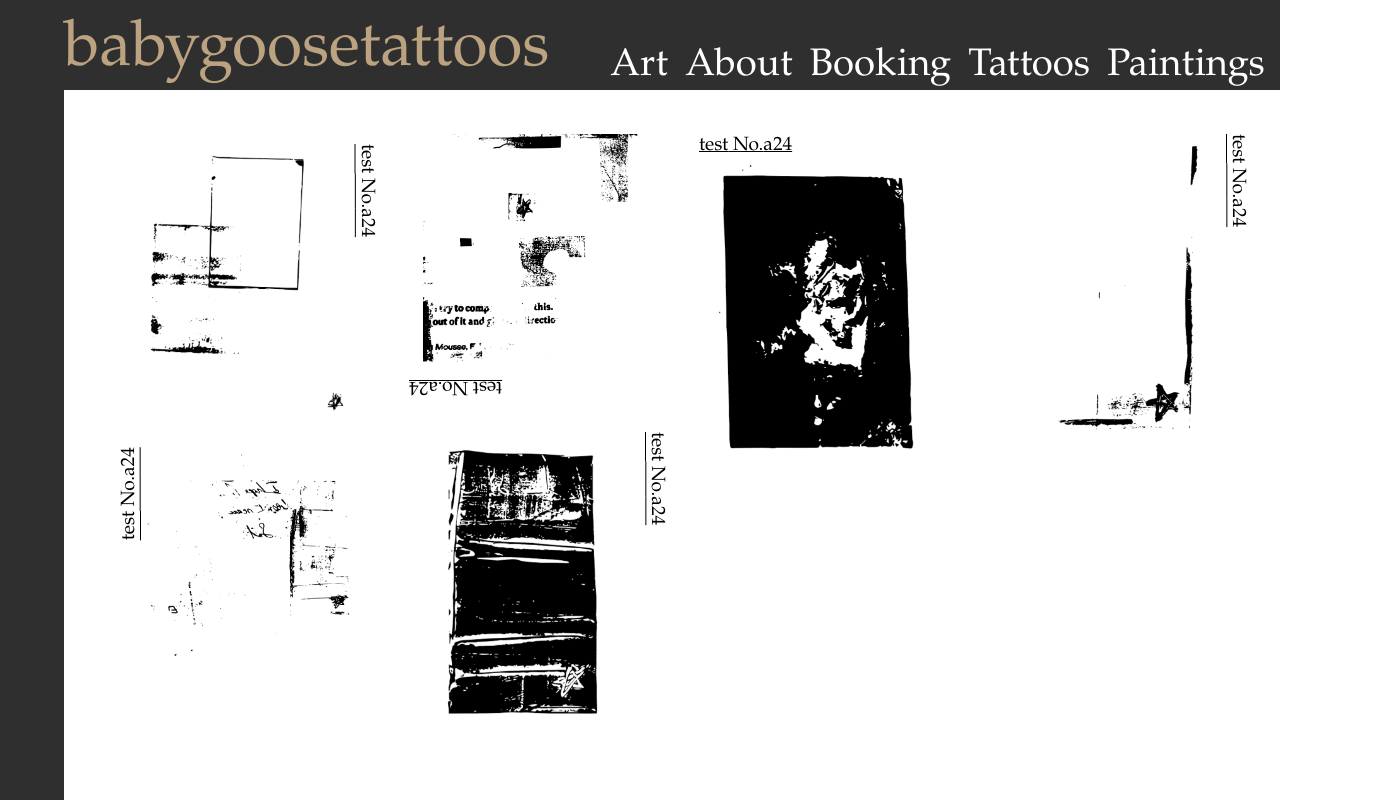
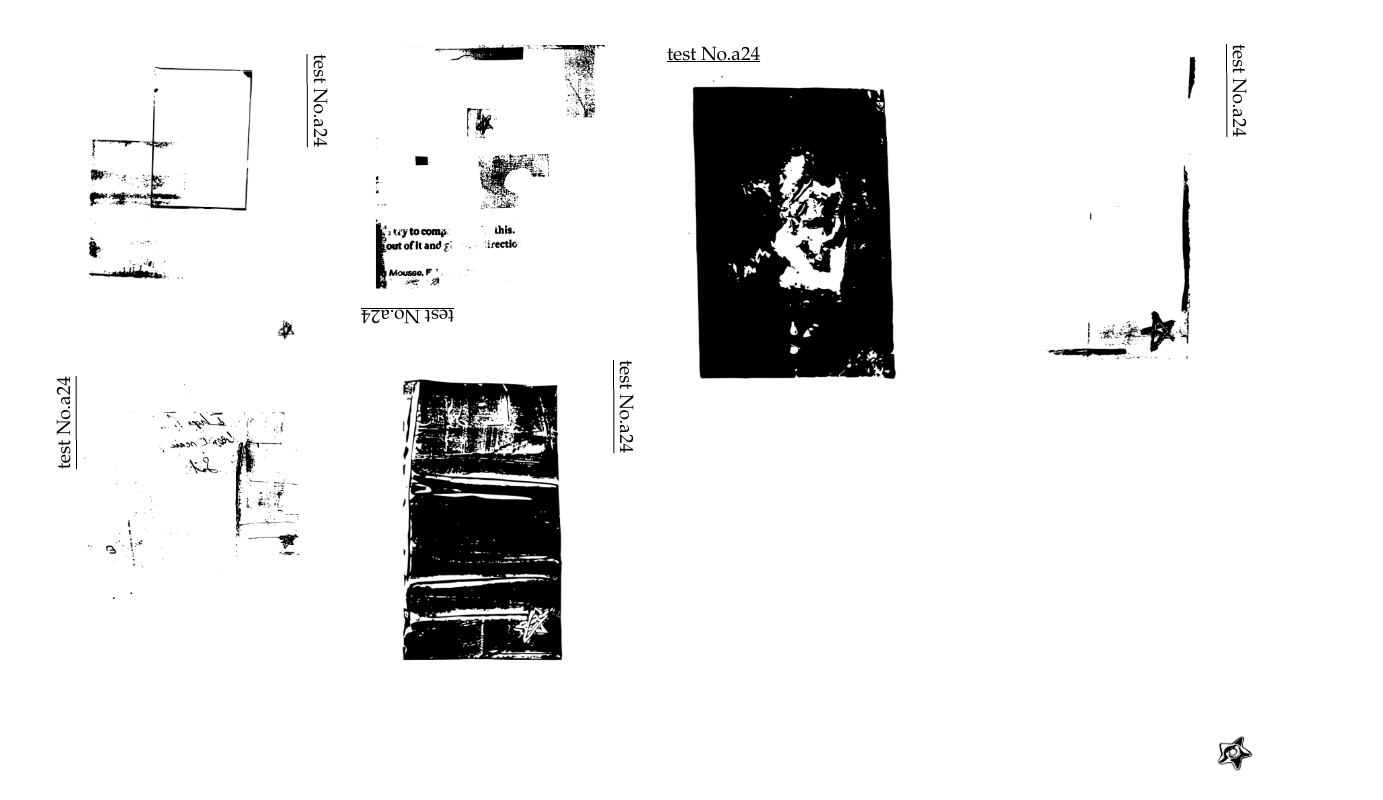
Before and after one commit to babygoosetattoos/babygoosetattoos.github.io, a React (Vite) app: page / in a window 1280 px wide. Shown: the whole page, 1383 px wide, since content can reach past the window. Built offline with nearby package versions, Linux system fonts and the light colour scheme.

Commit message:
changed nav bar as per julia's suggestions

```diff
--- a/src/App.tsx
+++ b/src/App.tsx
@@ -28,58 +28,13 @@ const PageContainer = styled.div`
   z-index: 0;
 `;
 
-const NavBar = styled.div`
-  position: absolute;
-  top: 0;
-  left: 5vw;
-  width: 95vw;
-  display: flex;
-  flex-direction: row;
-  padding: 1vw 0 1vw 0;
-`;
-
-const Home = styled.h1`
-  margin: 0;
-  font-weight: 400;
-  font-size: 5vw;
-  text-decoration: none;
-  color: #bba280;
-  user-select: none;
-  &:hover {
-    cursor: pointer;
-    text-decoration: underline;
-  }
-`;
-
-const LinkContainer = styled.div`
-  display: grid;
-  grid-auto-flow: column;
-  grid-gap: 2.5%;
-  padding-left: 5%;
-  align-items: end;
-`;
-
-const Link = styled.h2`
-  white-space: nowrap;
-  margin: 0;
-  font-weight: 400;
-  font-size: 3vw;
-  text-decoration: none;
-  color: white;
-  user-select: none;
-  &:hover {
-    cursor: pointer;
-    text-decoration: underline;
-  }
-`;
-
 const BackgroundContainer = styled.div<{ windowOpen: boolean }>`
   box-sizing: border-box;
   position: absolute;
-  top: 7vw;
-  left: 5vw;
-  width: 95vw;
-  height: calc(100vh - 7vw);
+  top: 0;
+  left: 0;
+  width: 100vw;
+  height: 100vh;
   background-color: white;
   z-index: 1;
   overflow-y: auto;
@@ -103,6 +58,62 @@ const WindowContainer = styled.div<{ windowOpen: boolean }>`
   pointer-events: ${(props) => (props.windowOpen ? "auto" : "none")};
 `;
 
+const MenuButton = styled.button`
+  position: fixed;
+  bottom: 20px;
+  right: 20px;
+  background-color: transparent;
+  border: none;
+  width: 50px;
+  height: 50px;
+  cursor: pointer;
+  outline: none;
+  transition: all 0.3s ease-out;
+  z-index: 3;
+  user-select: none;
+
+  &:hover {
+    transform: scale(1.05);
+  }
+
+  &:active {
+    transform: scale(0.95);
+  }
+
+  img {
+    width: 100%;
+    height: auto;
+  }
+`;
+
+const DropdownMenu = styled.div<{ menuOpen: boolean }>`
+  position: fixed;
+  z-index: 3;
+  border: 2px solid black;
+  bottom: 80px;
+  right: 20px;
+  background-color: white;
+  transition: all 0.3s ease-out;
+  opacity: ${(props) => (props.menuOpen ? "1" : "0")};
+  pointer-events: ${(props) => (props.menuOpen ? "auto" : "none")};
+`;
+
+const MenuItem = styled.h2`
+  display: block;
+  padding: 10px;
+  color: #333;
+  text-decoration: none;
+  font-size: 3vw;
+  user-select: none;
+  white-space: nowrap;
+  margin: 0;
+  font-weight: 400;
+  &:hover {
+    cursor: pointer;
+    text-decoration: underline;
+  }
+`;
+
 interface IComponentsMap {
   [key: string]: React.ComponentType<any>;
 }
@@ -120,6 +131,8 @@ const App = () => {
   const sections = ["Art", "About", "Booking", "Tattoos", "Paintings", "Video"];
   const [currentComponent, setCurrentComponent] = useState("Art");
   const [windowOpen, setWindowOpen] = useState(false);
+  const [menuOpen, setMenuOpen] = useState(false);
+
   const [activeState, setActiveState] = useState({
     src: "",
     title: "",
@@ -131,6 +144,7 @@ const App = () => {
     (src: string, title: string, text: string, num: string) => {
       setActiveState({ src, title, text, num });
       setWindowOpen(true);
+      setMenuOpen(false);
     },
     []
   );
@@ -138,6 +152,11 @@ const App = () => {
   const closeWindow = useCallback(() => {
     setWindowOpen(!windowOpen);
   }, [windowOpen]);
+
+  const toggleMenu = () => {
+    setWindowOpen(false);
+    setMenuOpen(!menuOpen);
+  };
 
   const refs = sections.reduce((acc, curr) => {
     acc[curr] = useRef<HTMLDivElement | null>(null);
@@ -157,16 +176,16 @@ const App = () => {
     <>
       <GlobalStyle />
       <PageContainer>
-        <NavBar>
-          <Home onClick={() => handleScroll("Art")}>babygoosetattoos</Home>
-          <LinkContainer>
-            {sections.map((section) => (
-              <Link key={section} onClick={() => handleScroll(section)}>
-                {section}
-              </Link>
-            ))}
-          </LinkContainer>
-        </NavBar>
+        <MenuButton onClick={toggleMenu}>
+          <img src="star.png" alt="Menu" />
+        </MenuButton>
+        <DropdownMenu menuOpen={menuOpen}>
+          {sections.map((section) => (
+            <MenuItem key={section} onClick={() => handleScroll(section)}>
+              {section}
+            </MenuItem>
+          ))}
+        </DropdownMenu>
         <WindowContainer windowOpen={windowOpen}>
           {windowOpen && <Window {...activeState} onClick={closeWindow} />}
         </WindowContainer>
--- a/src/components/ImageItem.tsx
+++ b/src/components/ImageItem.tsx
@@ -78,9 +78,17 @@ const ImageItem = ({
       </Label>
     );
     const ImageComponent = <Image src={src} />;
-    return isTopOrLeft(variant)
-      ? [LabelComponent, ImageComponent]
-      : [ImageComponent, LabelComponent];
+    return isTopOrLeft(variant) ? (
+      <>
+        {LabelComponent}
+        {ImageComponent}
+      </>
+    ) : (
+      <>
+        {ImageComponent}
+        {LabelComponent}
+      </>
+    );
   };
 
   return (
```
Also changed, not shown: public/star.png (added).
